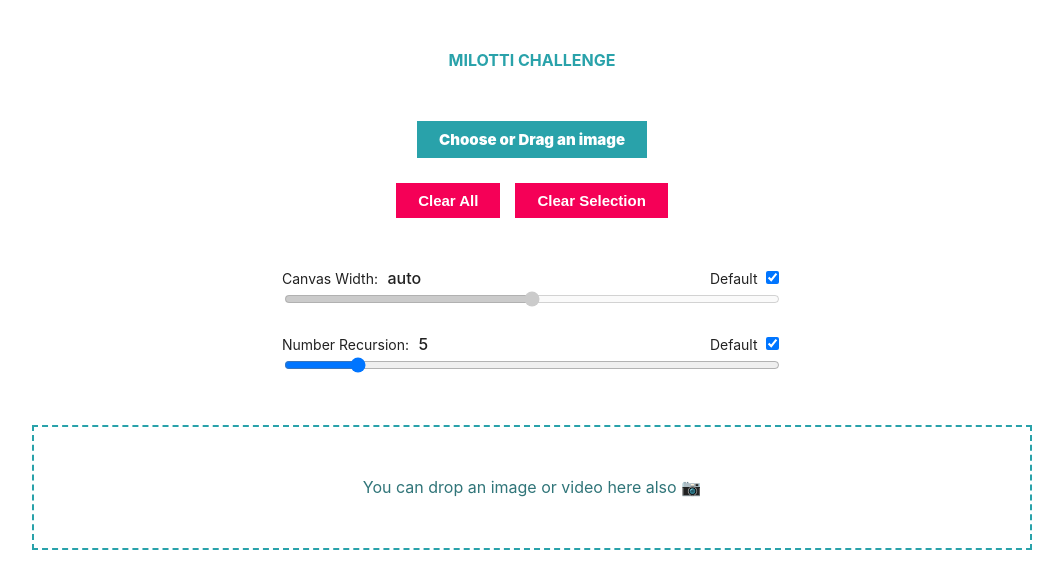
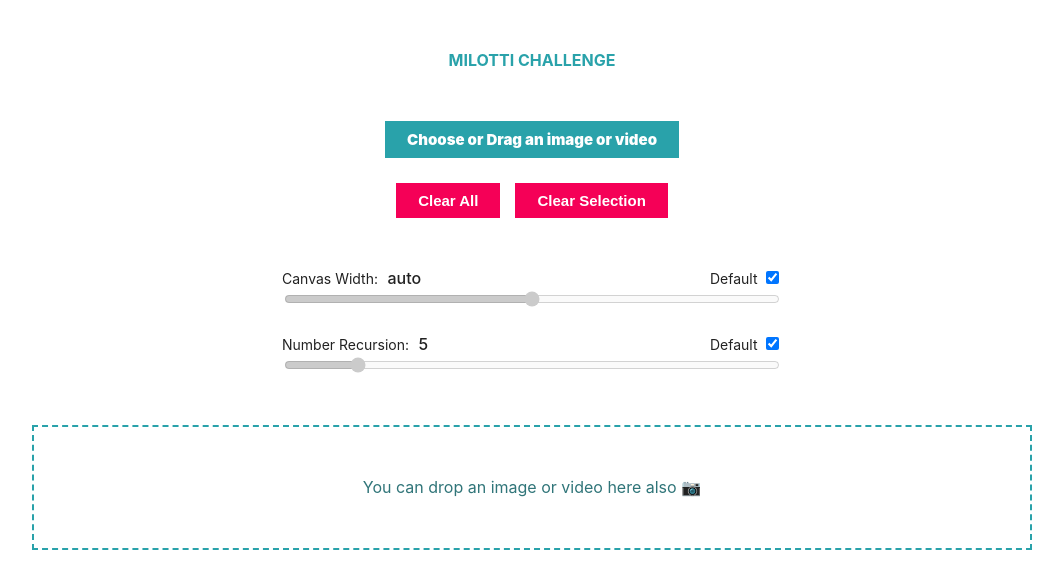
Before and after one commit to elpupi/image-recursive, a website with bundled scripts: page index.html in a window 1280 px wide. Shown: the whole page, without its empty margins (108-1171 px from the left). Built offline with nearby package versions, Linux system fonts and the light colour scheme.

Commit message:
Small modif in index.html

```diff
--- a/index.html
+++ b/index.html
@@ -21,7 +21,7 @@
     <section class="center full column margin-top">
 
         <div id="image-picker" class="center full" draggable>
-            <label class="button positive" for="picker">Choose or Drag an image</label>
+            <label class="button positive" for="picker">Choose or Drag an image or video</label>
             <input type="file" id="picker" name="picker" accept="image/*, video/*">
         </div>
 
@@ -62,7 +62,7 @@
                     </div>
                 </div>
 
-                <input type="range" name="nb-recursion" step="1" min="1" max="30" value="5">
+                <input type="range" name="nb-recursion" step="1" min="1" max="30" value="5" disabled>
             </div>
         </div>
 
```
